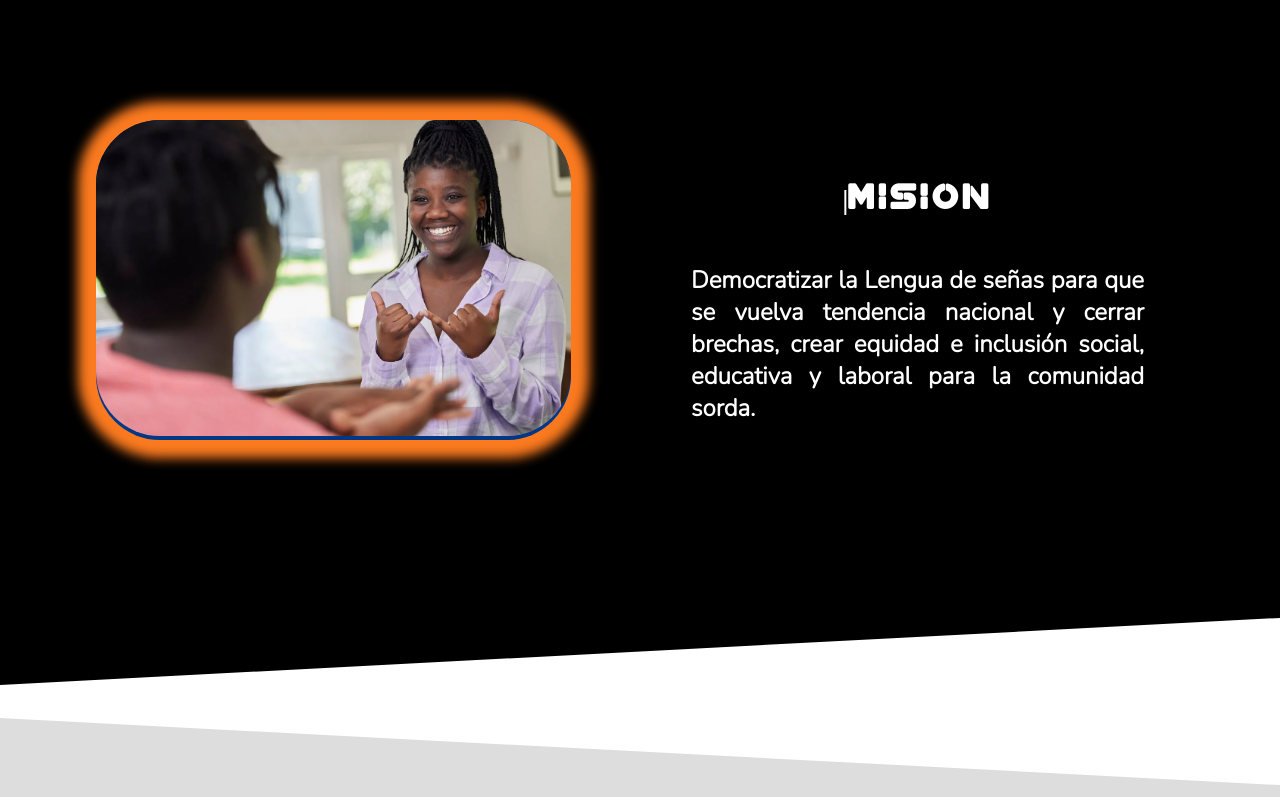
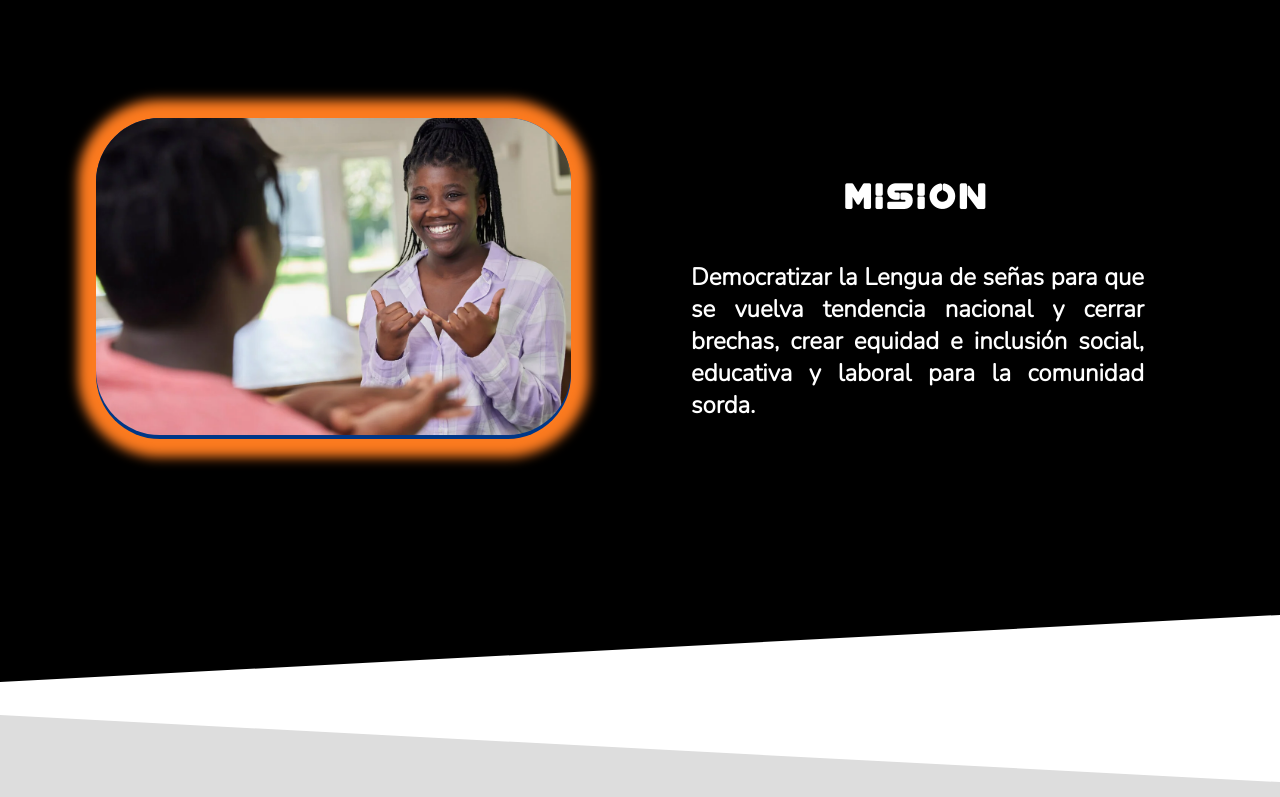
Before and after one commit to GRANalejandro/Lenguajes-en-senas, a plain HTML site: page index.html in a window 1280 px wide. Shown: the part 3088-3885 px from the top of the page. Drawn offline with nearby package versions, Linux system fonts and the light colour scheme.

Commit message:
Update index.html

```diff
--- a/index.html
+++ b/index.html
@@ -75,7 +75,7 @@
         <article class="skew__line skew__line--three">
           <div class="skew__img skew__img--three"><img src="img/lenguaje-signos.webp" alt="Dos personas hablando en leguaje de señas"></div>
           <div class="skew__text">
-            <h1>|Mision</h1>
+            <h1>Mision</h1>
             <p> Democratizar la Lengua de señas para que se vuelva tendencia nacional y cerrar brechas, crear equidad e inclusión social, educativa y laboral para la comunidad sorda.</p>
           </div>
         </article>
```
